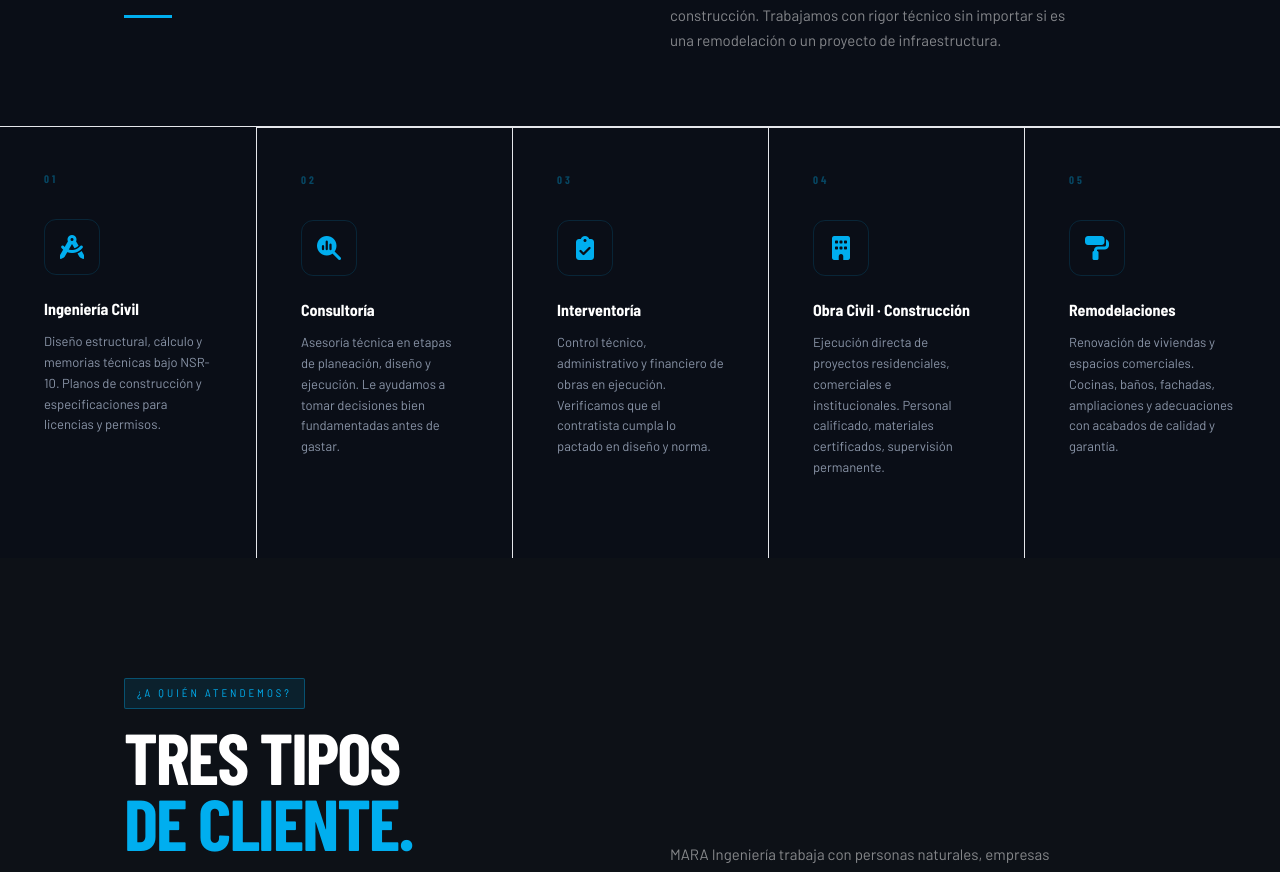
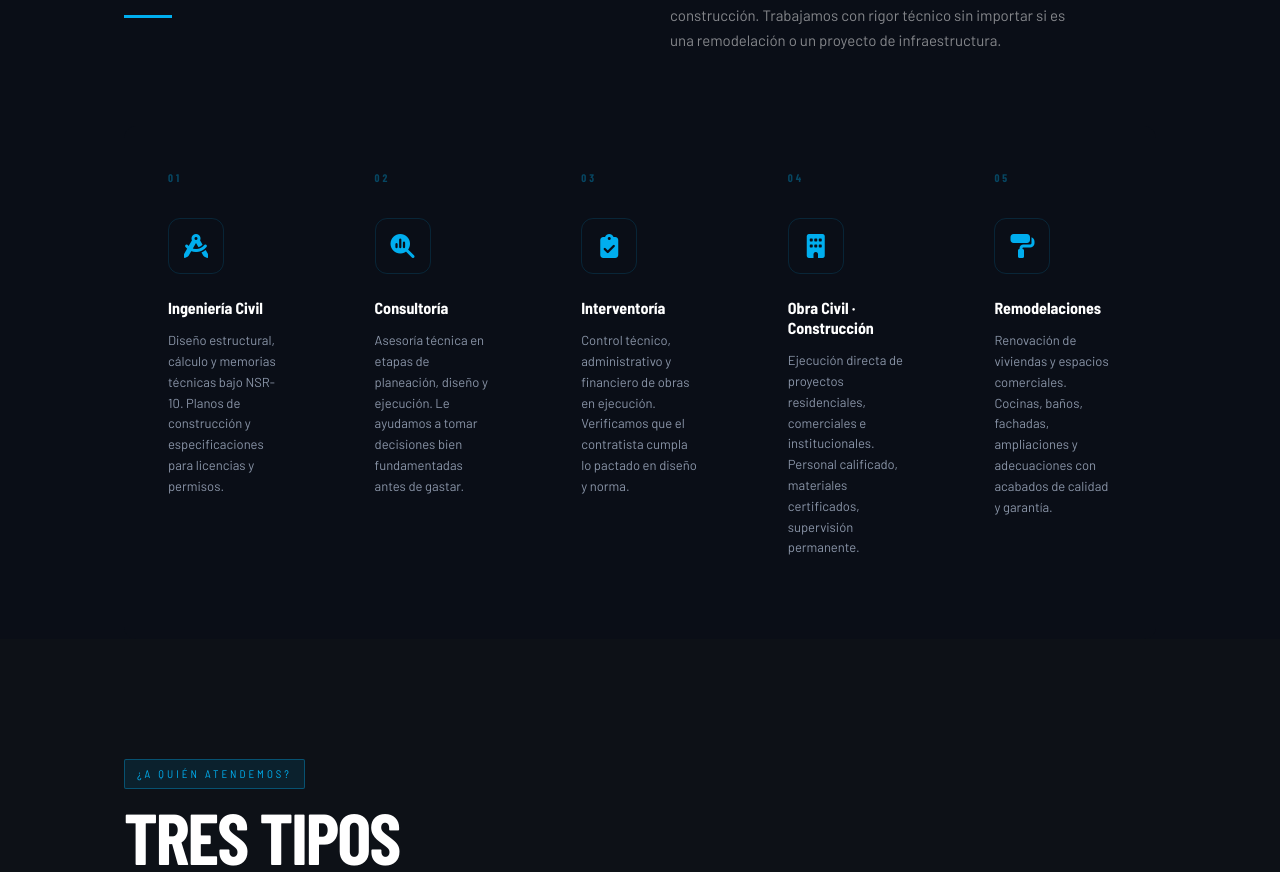
Before and after one commit to Zultes-Dev/mara-ingenieria-source, a Next.js app: page / in a window 1280 px wide. Shown: the part 2250-3122 px from the top of the page. Built offline with nearby package versions, Linux system fonts and the light colour scheme; no server answers; a web font is replaced by a local one.

Commit message:
Premium services grid with gap-px pattern

```diff
--- a/src/sections/Services.tsx
+++ b/src/sections/Services.tsx
@@ -29,16 +29,15 @@ export function Services() {
         </div>
       </div>
 
-      {/* Full-width editorial grid */}
-      <div className="border-t border-white/6">
-        <div className="grid grid-cols-1 sm:grid-cols-2 lg:grid-cols-5 divide-x-0 sm:divide-x lg:divide-x divide-y divide-white/6">
+      {/* Premium grid — gap-px creates perfect 1px lines */}
+      <div className="site-container">
+        <div className="grid grid-cols-1 sm:grid-cols-2 lg:grid-cols-5 gap-px bg-white/6 rounded-card overflow-hidden">
           {services.map((svc, i) => (
             <Reveal key={svc.id} delay={(i % 4) as 0 | 1 | 2 | 3}>
               <div
-                className="group p-8 xl:p-11 hover:bg-brand-navy/35 transition-all duration-350 relative overflow-hidden cursor-default flex flex-col"
+                className="group bg-[#0a0e17] p-8 xl:p-11 hover:bg-brand-navy/25 transition-all duration-350 relative overflow-hidden cursor-default flex flex-col h-full"
                 onMouseEnter={() => track.serviceHover(svc.id)}
               >
-                {/* Top hover gradient */}
                 <span className="absolute inset-0 bg-gradient-to-b from-brand-sky/6 to-transparent opacity-0 group-hover:opacity-100 transition-opacity duration-350 pointer-events-none" />
 
                 <span className="block font-display font-bold text-[11px] tracking-[3px] text-brand-sky/35 mb-8">
@@ -51,7 +50,7 @@ export function Services() {
                 <p className="text-[13px] text-brand-slate leading-[1.6] flex-1">{svc.description}</p>
                 <button
                   onClick={() => { scrollTo('contact'); track.ctaClick(`service_${svc.id}`) }}
-                  className="inline-flex items-center gap-1.5 mt-5 font-semi text-[11px] tracking-[1.5px] uppercase text-brand-sky opacity-0 -translate-x-2 group-hover:opacity-100 group-hover:translate-x-0 transition-all duration-300 hover:text-white focus-visible:outline-brand-sky"
+                  className="inline-flex items-center gap-1.5 mt-5 font-semi text-[11px] tracking-[1.5px] uppercase text-brand-sky opacity-0 -translate-x-2 group-hover:opacity-100 group-hover:translate-x-0 transition-all duration-300 hover:text-white focus-visible:outline-brand-sky self-start"
                 >
                   → Ver más
                 </button>
```
